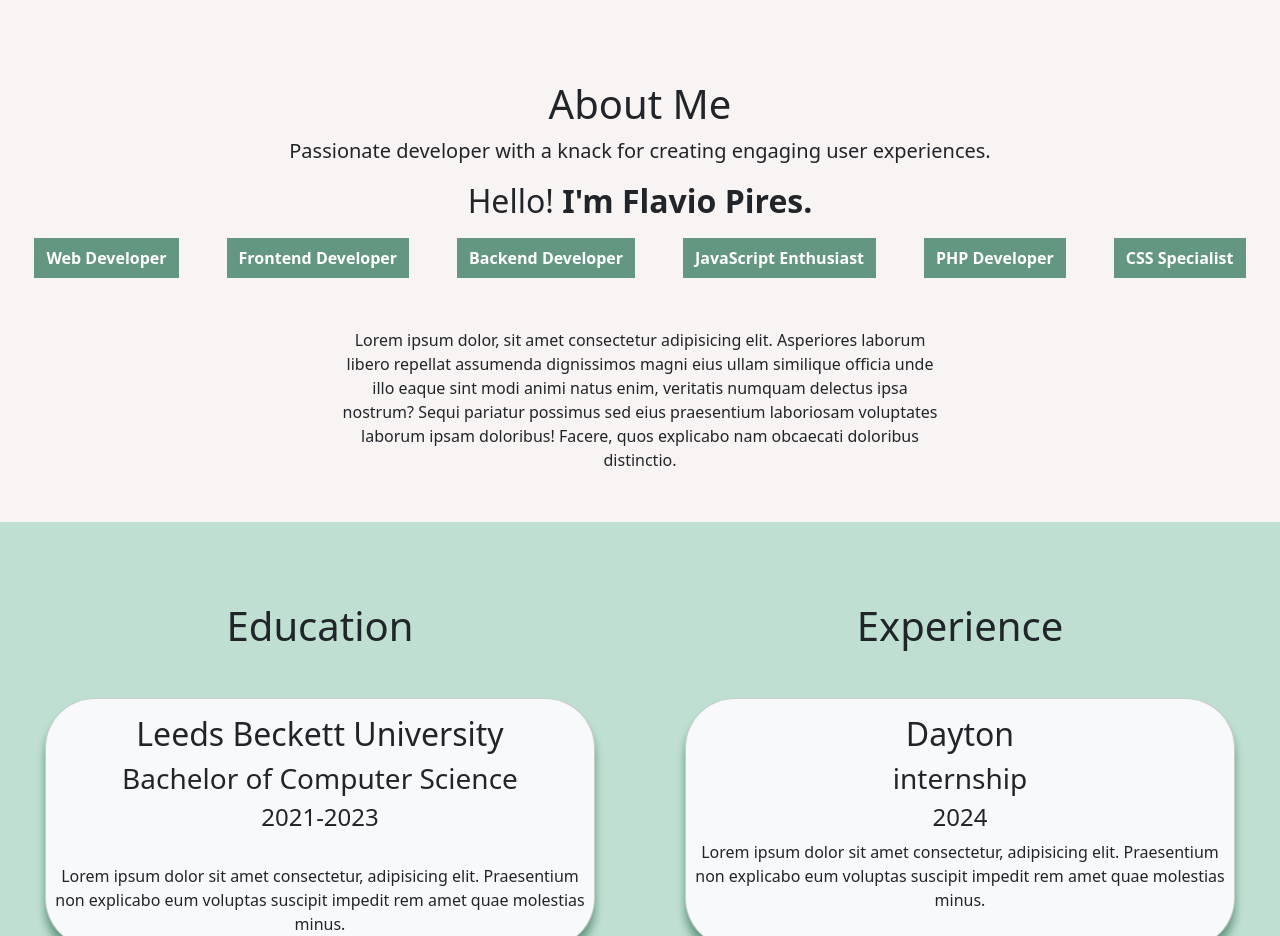
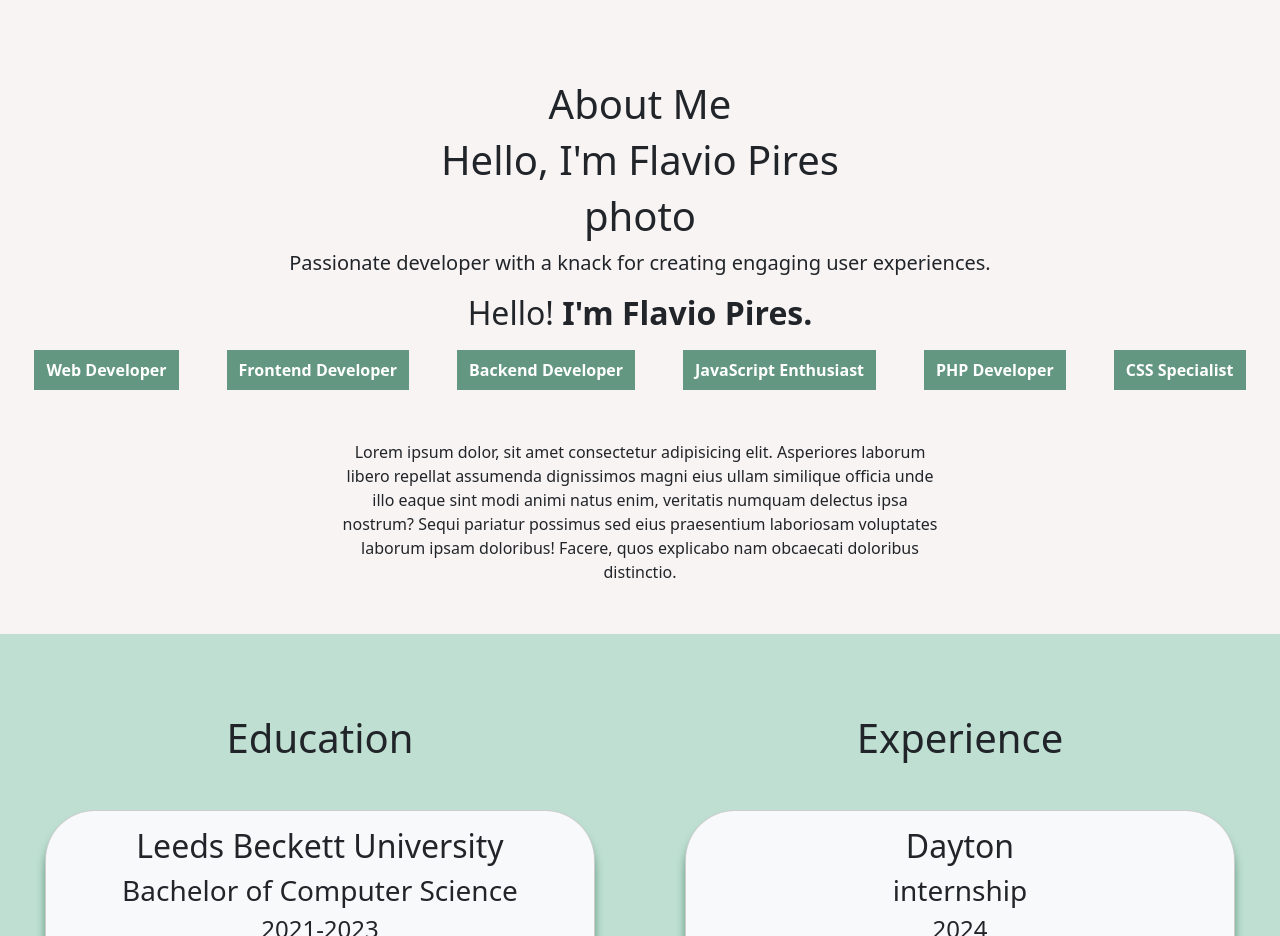
Before and after one commit to FPires99/personal_website, a plain HTML site: page index.html in a window 1280 px wide. Shown: the part 800-1736 px from the top of the page. Drawn offline with nearby package versions, Linux system fonts and the light colour scheme.

Commit message:
Changed a few bits inside about me sectin

```diff
--- a/index.html
+++ b/index.html
@@ -94,6 +94,8 @@
         <div class="container-fluid">
             <div class="text-center about-me">
                 <h1>About Me</h1>
+                <h1>Hello, I'm Flavio Pires</h1>
+                <h1>photo</h1>
                 <p class="lead">Passionate developer with a knack for creating engaging user experiences.</p>
 
                 <h2 style="padding-bottom: 10px;">Hello! <b>I'm Flavio Pires.</b></h2>
```
